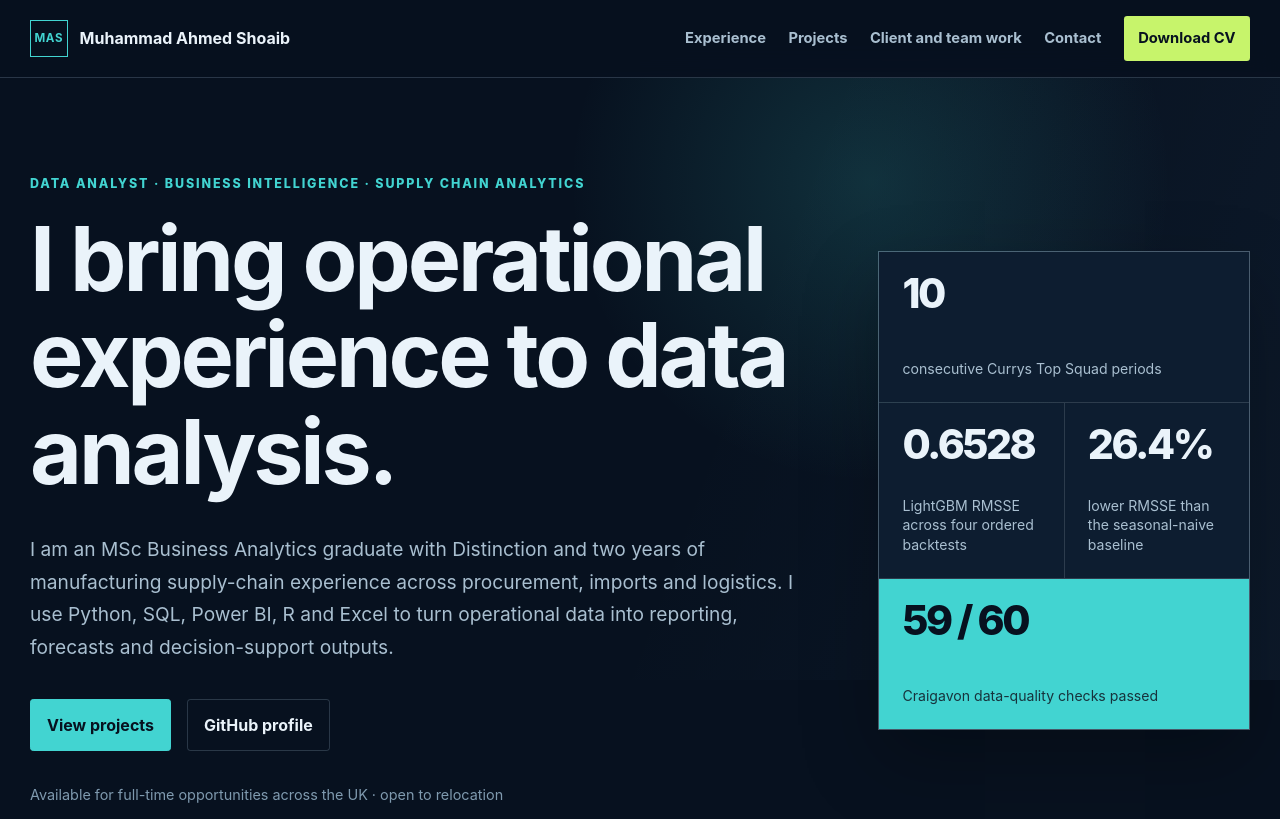
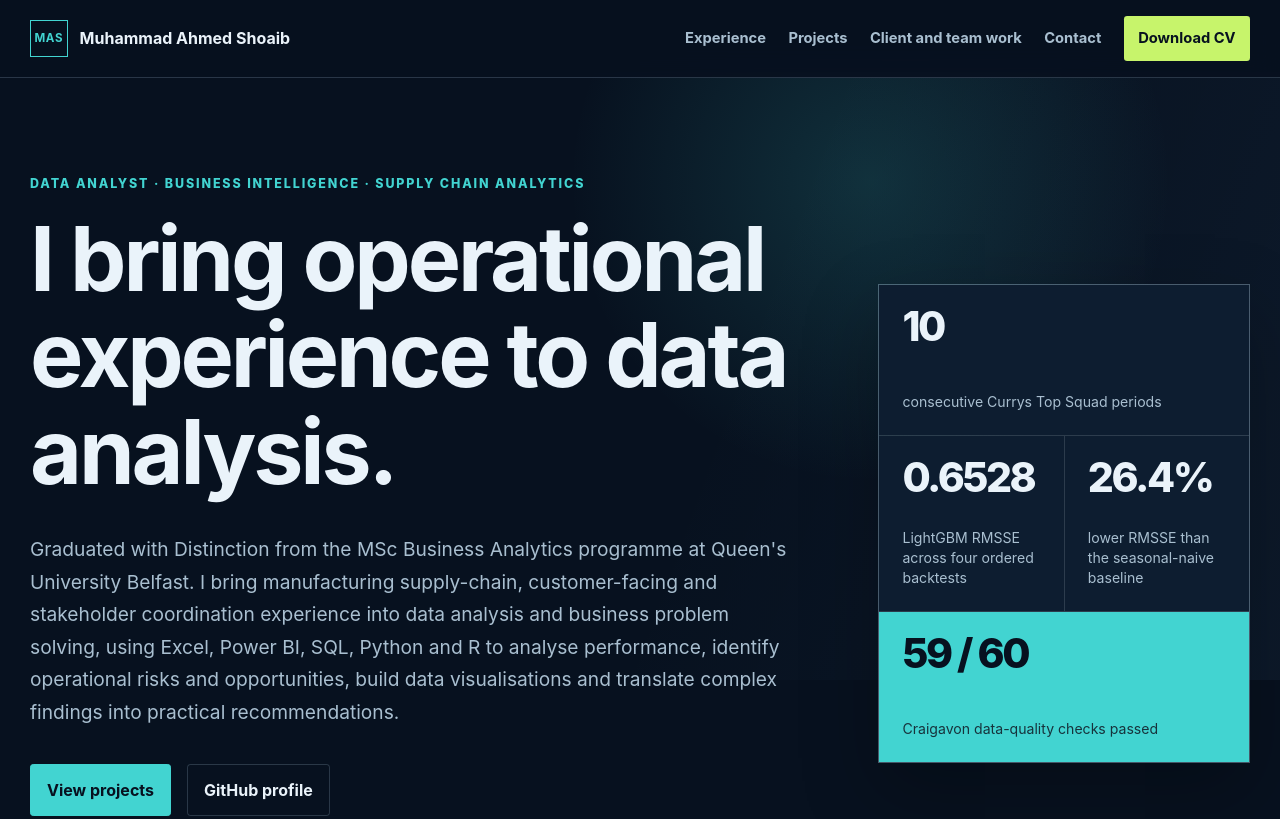
Before and after one commit to ahmeddshoaib/ahmeddshoaib, a plain HTML site: page docs/index.html in a window 1280 px wide. Shown: the top 819 px of the page. Drawn offline with Linux system fonts and the light colour scheme.

Commit message:
Align profile wording and CV structure

```diff
--- a/docs/index.html
+++ b/docs/index.html
@@ -3,7 +3,7 @@
 <head>
   <meta charset="utf-8">
   <meta name="viewport" content="width=device-width, initial-scale=1">
-  <meta name="description" content="Muhammad Ahmed Shoaib: MSc Business Analytics graduate with Distinction and experience across data analysis, business intelligence, procurement, imports and logistics.">
+  <meta name="description" content="Muhammad Ahmed Shoaib graduated with Distinction from Queen's University Belfast's MSc Business Analytics programme and brings supply-chain, customer-facing and stakeholder coordination experience into data analysis and business problem solving.">
   <meta name="theme-color" content="#07111f">
   <title>Muhammad Ahmed Shoaib | Data, BI and Supply Chain Analyst</title>
   <link rel="icon" href="favicon.svg" type="image/svg+xml">
@@ -31,7 +31,7 @@
       <div class="hero-copy">
         <p class="eyebrow">Data Analyst · Business Intelligence · Supply Chain Analytics</p>
         <h1>I bring operational experience to data analysis.</h1>
-        <p class="hero-intro">I am an MSc Business Analytics graduate with Distinction and two years of manufacturing supply-chain experience across procurement, imports and logistics. I use Python, SQL, Power BI, R and Excel to turn operational data into reporting, forecasts and decision-support outputs.</p>
+        <p class="hero-intro">Graduated with Distinction from the MSc Business Analytics programme at Queen's University Belfast. I bring manufacturing supply-chain, customer-facing and stakeholder coordination experience into data analysis and business problem solving, using Excel, Power BI, SQL, Python and R to analyse performance, identify operational risks and opportunities, build data visualisations and translate complex findings into practical recommendations.</p>
         <div class="hero-actions">
           <a class="button button-primary" href="#projects">View projects</a>
           <a class="button button-secondary" href="https://github.com/ahmeddshoaib" target="_blank" rel="noreferrer">GitHub profile</a>
```
Also changed, not shown: 2 other files.
